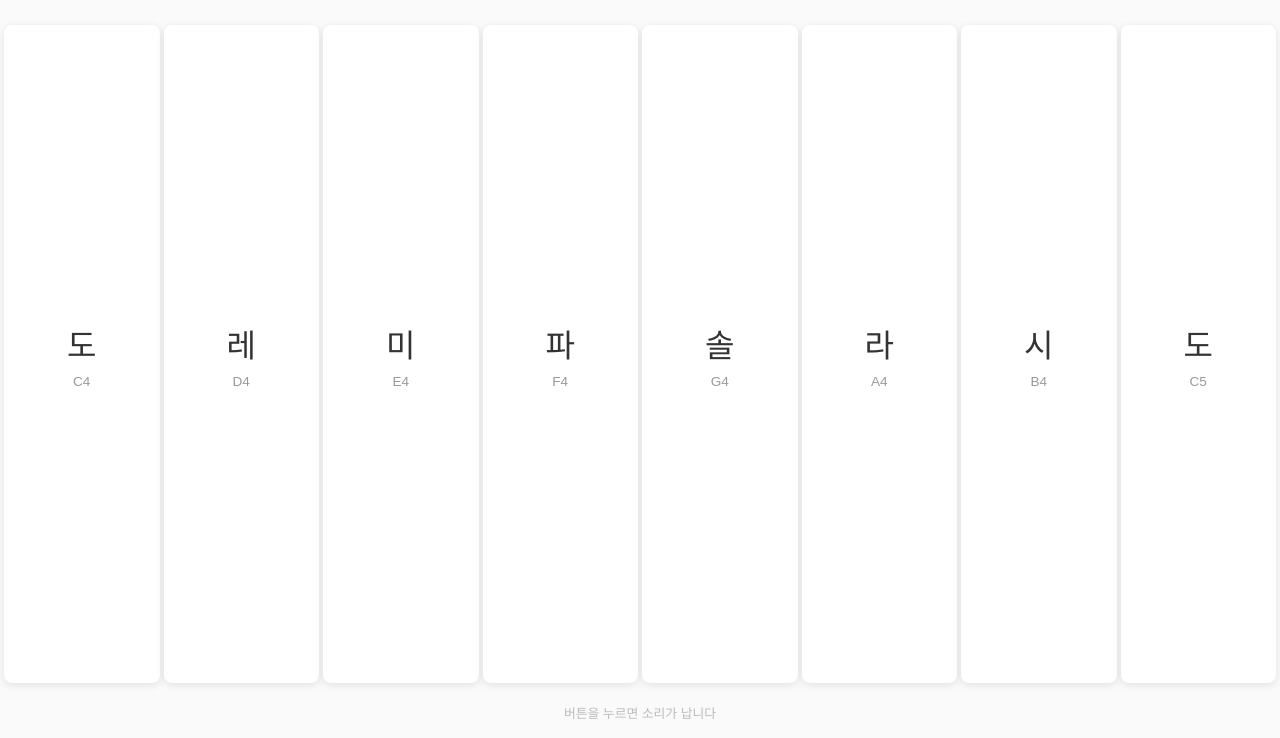
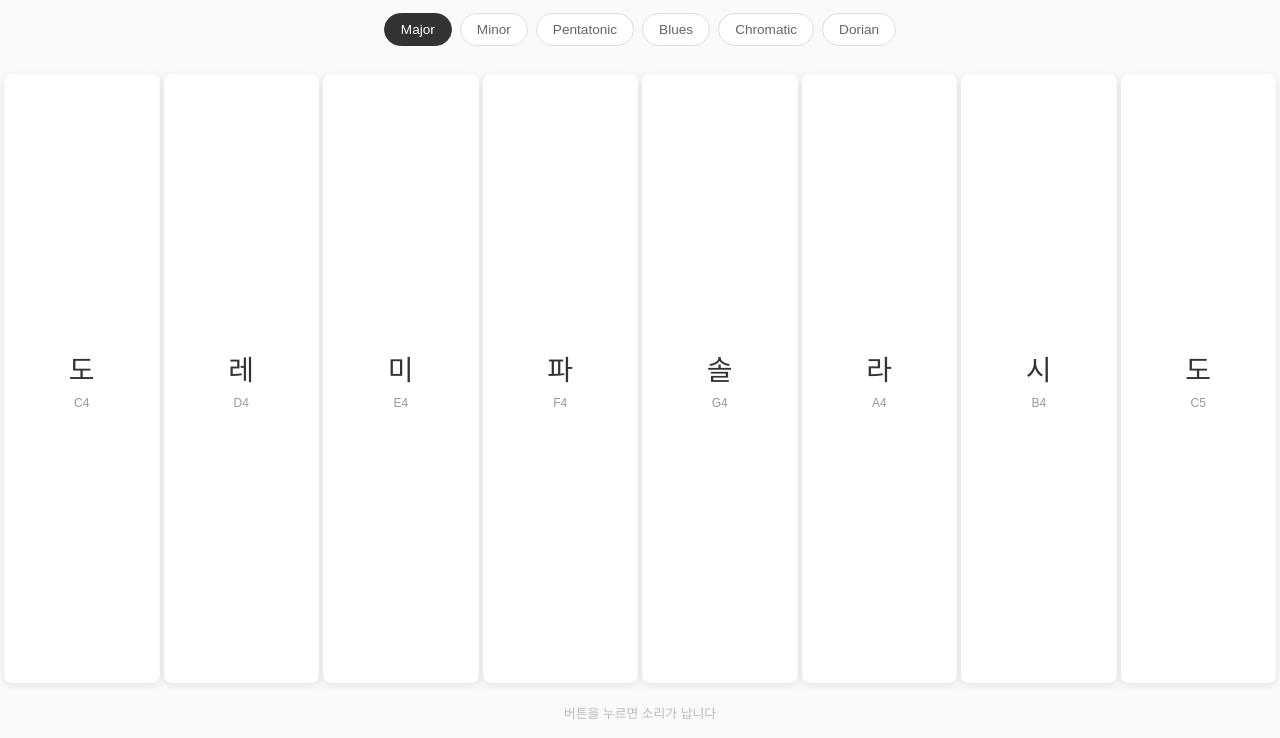
Before and after one commit to kcopper8/midiweb, a plain HTML site: page index.html in a window 1280 px wide. Shown: the part 62-800 px from the top of the page. Drawn offline with Linux system fonts and the light colour scheme.

Commit message:
스케일 전환 기능 추가
- 6종 스케일 지원: Major, Minor, Pentatonic, Blues, Chromatic, Dorian
- 상단에 스케일 선택 버튼 UI 추가
- 스케일별 음 개수에 맞게 그리드 동적 조절
- JavaScript로 버튼 동적 생성 방식으로 변경

Co-Authored-By: Claude Opus 4.5 <noreply@anthropic.com>

```diff
--- a/index.html
+++ b/index.html
@@ -19,18 +19,50 @@
             font-family: -apple-system, BlinkMacSystemFont, 'Segoe UI', Roboto, sans-serif;
         }
 
+        header {
+            padding: 1.5rem;
+            text-align: center;
+        }
+
         h1 {
             color: #333;
             font-weight: 300;
             font-size: 1.5rem;
-            padding: 1.5rem;
-            text-align: center;
             letter-spacing: 0.1em;
+            margin-bottom: 1rem;
+        }
+
+        .scale-selector {
+            display: flex;
+            justify-content: center;
+            gap: 0.5rem;
+            flex-wrap: wrap;
+        }
+
+        .scale-button {
+            padding: 0.5rem 1rem;
+            border: 1px solid #ddd;
+            border-radius: 20px;
+            background-color: #fff;
+            color: #666;
+            font-size: 0.85rem;
+            cursor: pointer;
+            transition: all 0.15s ease;
+        }
+
+        .scale-button:hover {
+            border-color: #999;
+            color: #333;
+        }
+
+        .scale-button.active {
+            background-color: #333;
+            border-color: #333;
+            color: #fff;
         }
 
         .button-container {
             display: grid;
-            grid-template-columns: repeat(8, 1fr);
             flex: 1;
             gap: 4px;
             padding: 4px;
@@ -48,7 +80,7 @@
             justify-content: center;
             align-items: center;
             gap: 8px;
-            min-height: 120px;
+            min-height: 100px;
         }
 
         .note-button:hover {
@@ -59,7 +91,6 @@
         .note-button.active {
             background-color: #333;
             box-shadow: 0 1px 4px rgba(0, 0, 0, 0.2);
-            transform: translateY(0);
         }
 
         .note-button:active .note-name,
@@ -73,14 +104,14 @@
         }
 
         .note-name {
-            font-size: 2rem;
+            font-size: 1.75rem;
             font-weight: 500;
             color: #333;
             transition: color 0.15s ease;
         }
 
         .note-label {
-            font-size: 0.85rem;
+            font-size: 0.75rem;
             color: #999;
             transition: color 0.15s ease;
         }
@@ -94,47 +125,84 @@
     </style>
 </head>
 <body>
+    <header>
         <h1>계이름 연주기</h1>
+        <div class="scale-selector">
+            <button class="scale-button active" data-scale="major">Major</button>
+            <button class="scale-button" data-scale="minor">Minor</button>
+            <button class="scale-button" data-scale="pentatonic">Pentatonic</button>
+            <button class="scale-button" data-scale="blues">Blues</button>
+            <button class="scale-button" data-scale="chromatic">Chromatic</button>
+            <button class="scale-button" data-scale="dorian">Dorian</button>
+        </div>
+    </header>
 
-    <div class="button-container">
-        <button class="note-button" data-frequency="261.63">
-            <span class="note-name">도</span>
-            <span class="note-label">C4</span>
-        </button>
-        <button class="note-button" data-frequency="293.66">
-            <span class="note-name">레</span>
-            <span class="note-label">D4</span>
-        </button>
-        <button class="note-button" data-frequency="329.63">
-            <span class="note-name">미</span>
-            <span class="note-label">E4</span>
-        </button>
-        <button class="note-button" data-frequency="349.23">
-            <span class="note-name">파</span>
-            <span class="note-label">F4</span>
-        </button>
-        <button class="note-button" data-frequency="392.00">
-            <span class="note-name">솔</span>
-            <span class="note-label">G4</span>
-        </button>
-        <button class="note-button" data-frequency="440.00">
-            <span class="note-name">라</span>
-            <span class="note-label">A4</span>
-        </button>
-        <button class="note-button" data-frequency="493.88">
-            <span class="note-name">시</span>
-            <span class="note-label">B4</span>
-        </button>
-        <button class="note-button" data-frequency="523.25">
-            <span class="note-name">도</span>
-            <span class="note-label">C5</span>
-        </button>
-    </div>
+    <div class="button-container" id="noteContainer"></div>
 
     <p class="footer">버튼을 누르면 소리가 납니다</p>
 
     <script>
         const audioContext = new (window.AudioContext || window.webkitAudioContext)();
+        const baseFrequency = 261.63; // C4
+
+        // 모든 음 정의 (반음 단위)
+        const allNotes = [
+            { name: '도', label: 'C', semitone: 0 },
+            { name: '도#', label: 'C#', semitone: 1 },
+            { name: '레', label: 'D', semitone: 2 },
+            { name: '레#', label: 'D#', semitone: 3 },
+            { name: '미', label: 'E', semitone: 4 },
+            { name: '파', label: 'F', semitone: 5 },
+            { name: '파#', label: 'F#', semitone: 6 },
+            { name: '솔', label: 'G', semitone: 7 },
+            { name: '솔#', label: 'G#', semitone: 8 },
+            { name: '라', label: 'A', semitone: 9 },
+            { name: '라#', label: 'A#', semitone: 10 },
+            { name: '시', label: 'B', semitone: 11 },
+            { name: '도', label: 'C', semitone: 12 }
+        ];
+
+        // 스케일 정의 (반음 간격)
+        const scales = {
+            major: {
+                name: 'Major (장조)',
+                semitones: [0, 2, 4, 5, 7, 9, 11, 12]
+            },
+            minor: {
+                name: 'Minor (단조)',
+                semitones: [0, 2, 3, 5, 7, 8, 10, 12]
+            },
+            pentatonic: {
+                name: 'Pentatonic (5음계)',
+                semitones: [0, 2, 4, 7, 9, 12]
+            },
+            blues: {
+                name: 'Blues',
+                semitones: [0, 3, 5, 6, 7, 10, 12]
+            },
+            chromatic: {
+                name: 'Chromatic (반음계)',
+                semitones: [0, 1, 2, 3, 4, 5, 6, 7, 8, 9, 10, 11, 12]
+            },
+            dorian: {
+                name: 'Dorian',
+                semitones: [0, 2, 3, 5, 7, 9, 10, 12]
+            }
+        };
+
+        let currentScale = 'major';
+
+        function getFrequency(semitone) {
+            return baseFrequency * Math.pow(2, semitone / 12);
+        }
+
+        function getNoteInfo(semitone) {
+            return allNotes.find(note => note.semitone === semitone);
+        }
+
+        function getOctaveLabel(semitone) {
+            return semitone < 12 ? '4' : '5';
+        }
 
         function playNote(frequency) {
             const oscillator = audioContext.createOscillator();
@@ -146,51 +214,68 @@
             oscillator.type = 'sine';
             oscillator.frequency.setValueAtTime(frequency, audioContext.currentTime);
 
-            // 부드러운 시작
             gainNode.gain.setValueAtTime(0, audioContext.currentTime);
             gainNode.gain.linearRampToValueAtTime(0.5, audioContext.currentTime + 0.01);
-
-            // 부드러운 종료
             gainNode.gain.exponentialRampToValueAtTime(0.001, audioContext.currentTime + 0.8);
 
             oscillator.start(audioContext.currentTime);
             oscillator.stop(audioContext.currentTime + 0.8);
         }
 
-        document.querySelectorAll('.note-button').forEach(button => {
-            const frequency = parseFloat(button.dataset.frequency);
+        function renderNotes() {
+            const container = document.getElementById('noteContainer');
+            const scale = scales[currentScale];
+            const noteCount = scale.semitones.length;
 
-            // 마우스 클릭
+            container.style.gridTemplateColumns = `repeat(${noteCount}, 1fr)`;
+            container.innerHTML = '';
+
+            scale.semitones.forEach(semitone => {
+                const noteInfo = getNoteInfo(semitone);
+                const frequency = getFrequency(semitone);
+                const octave = getOctaveLabel(semitone);
+
+                const button = document.createElement('button');
+                button.className = 'note-button';
+                button.innerHTML = `
+                    <span class="note-name">${noteInfo.name}</span>
+                    <span class="note-label">${noteInfo.label}${octave}</span>
+                `;
+
+                // 마우스 이벤트
                 button.addEventListener('mousedown', () => {
-                if (audioContext.state === 'suspended') {
-                    audioContext.resume();
-                }
+                    if (audioContext.state === 'suspended') audioContext.resume();
                     playNote(frequency);
                     button.classList.add('active');
                 });
+                button.addEventListener('mouseup', () => button.classList.remove('active'));
+                button.addEventListener('mouseleave', () => button.classList.remove('active'));
 
-            button.addEventListener('mouseup', () => {
-                button.classList.remove('active');
-            });
-
-            button.addEventListener('mouseleave', () => {
-                button.classList.remove('active');
-            });
-
-            // 터치 이벤트 (모바일)
+                // 터치 이벤트
                 button.addEventListener('touchstart', (e) => {
                     e.preventDefault();
-                if (audioContext.state === 'suspended') {
-                    audioContext.resume();
-                }
+                    if (audioContext.state === 'suspended') audioContext.resume();
                     playNote(frequency);
                     button.classList.add('active');
                 });
+                button.addEventListener('touchend', () => button.classList.remove('active'));
 
-            button.addEventListener('touchend', () => {
-                button.classList.remove('active');
+                container.appendChild(button);
+            });
+        }
+
+        // 스케일 선택 이벤트
+        document.querySelectorAll('.scale-button').forEach(button => {
+            button.addEventListener('click', () => {
+                document.querySelector('.scale-button.active').classList.remove('active');
+                button.classList.add('active');
+                currentScale = button.dataset.scale;
+                renderNotes();
             });
         });
+
+        // 초기 렌더링
+        renderNotes();
     </script>
 </body>
 </html>
```
Lines whose indentation alone changed are shown as unchanged.
